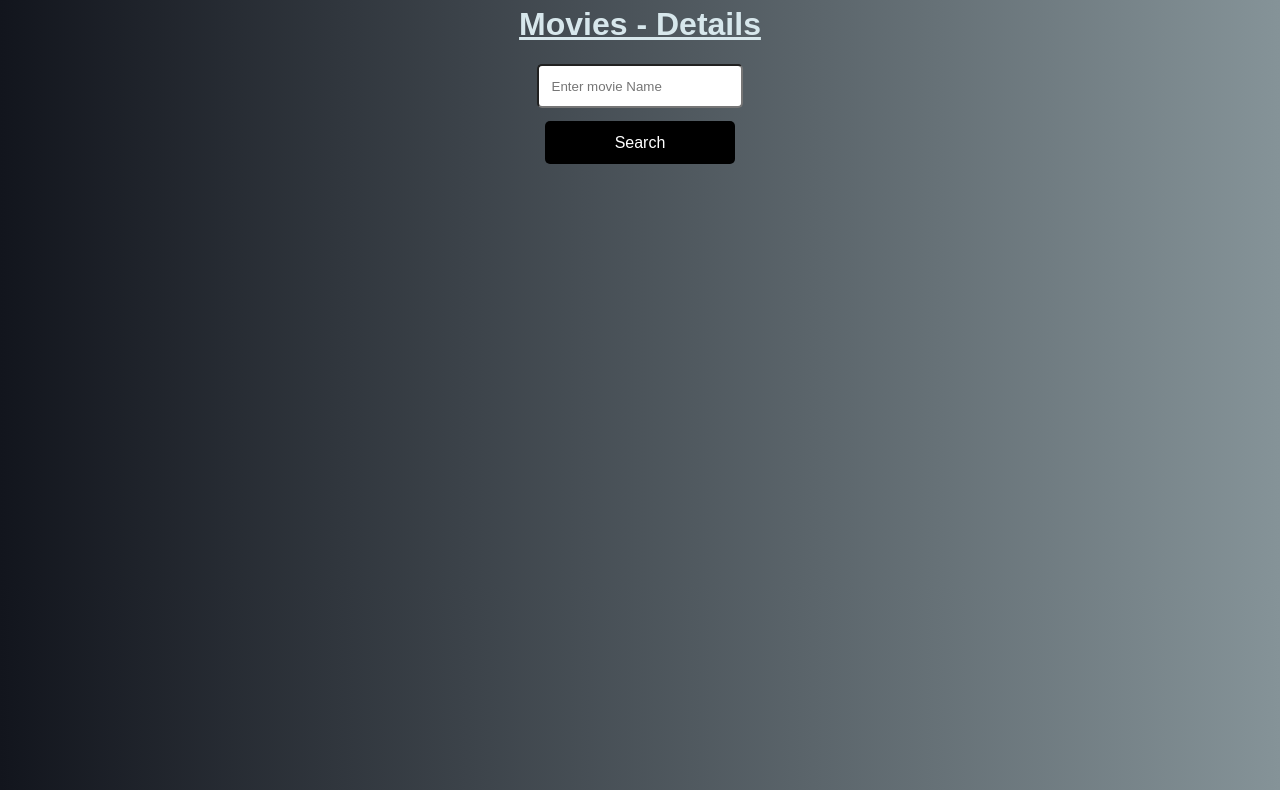
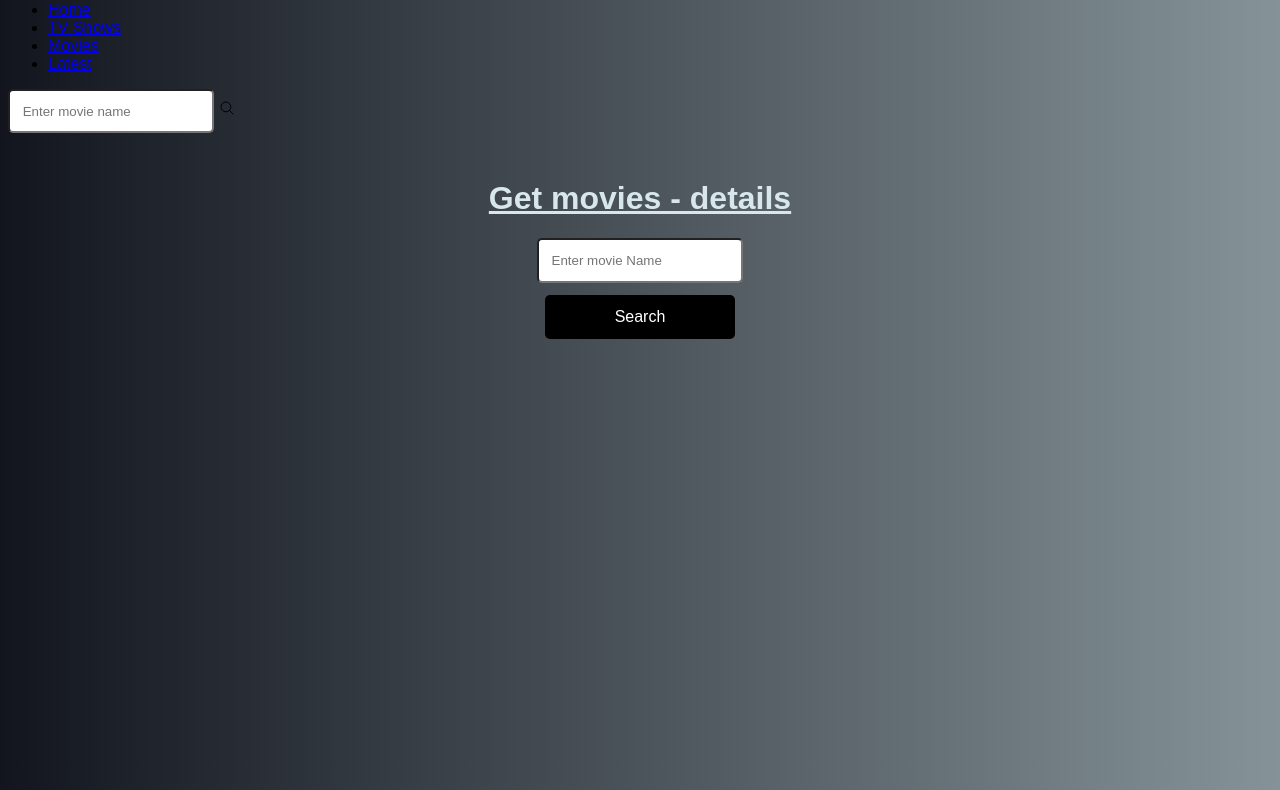
Before and after one commit to Ipankaj07/Movie-details-fetch-API, a plain HTML site: page index.html in a window 1280 px wide. Shown: the part 41-831 px from the top of the page. Drawn offline with nearby package versions, Linux system fonts and the light colour scheme.

Commit message:
+ Search option
Adding HEDAER and Search option

```diff
--- a/index.html
+++ b/index.html
@@ -11,15 +11,146 @@
 
 <body>
 
+    <!-- icon-script-web (https://ionic.io/ionicons) -->
+
+    <script type="module" src="https://unpkg.com/ionicons@5.5.2/dist/ionicons/ionicons.esm.js"></script>
+    <script nomodule src="https://unpkg.com/ionicons@5.5.2/dist/ionicons/ionicons.js"></script>
+
+    <header>
+        <a href="#" class="logo"><span style="color:rgb(228, 137, 228)">ALL</span>MOVIE</a>
+        <ul class="navigation">
+            <li><a href="#">Home</a></li>
+            <li><a href="#">TV Shows</a></li>
+            <li><a href="#">Movies</a></li>
+            <li><a href="#">Latest</a></li>
+        </ul>
+        <div class="search">
+            <input type="text" oninput="debounce(main, 1000)" id="movie1" placeholder="Enter movie name">
+            <ion-icon id="s_icon" name="search-outline"></ion-icon>
+            <span id="apnd">
+                <div class="dropdown" id="movies"></div>
+            </span>
+        </div>
+    </header>
+
     <div id="container">
-        <h1><u> Movies - Details</u></h1>
+        <h1><u>Get movies - details</u></h1>
         <input type="text" id="movie" placeholder="Enter movie Name" />
         <div id="btn"><button onclick="getMovie_data()">Search</button></div>
         <div id="movie_data"></div>
-        <footer style="text-align: center; margin:1%; padding:1%" ><p>Made with &#9829; by <a style="text-decoration:none; color: rgb(29, 20, 1);" href="http://www.github.com/ipankaj07">Pankaj</a></p></footer>
+        <footer style="text-align: center; margin:1%; padding:1%">
+            <p>Made with &#9829; by <a style="text-decoration:none; color: rgb(29, 20, 1);"
+                    href="http://www.github.com/ipankaj07">Pankaj</a></p>
+        </footer>
     </div>
 </body>
 
 <script src="script.js" type="text/javascript"></script>
+<script src="search.js" type="text/javascript"></script>
+
+
+<!-- <script>
+
+    // search Movies
+
+    let movie_div = document.getElementById('movies')
+
+    var timerId;
+
+    async function searchMovies(movie_name) {
+
+        try {
+
+            let res = await fetch(`http://www.omdbapi.com/?apikey=d806bd70&s=${movie_name}`);
+
+            let data = await res.json();
+
+            // console.log(`data:`, data);
+            return data;
+        }
+        catch (err) {
+            console.log(`Error:`, err);
+        }
+    }
+
+    // searchMovies("inception");
+
+    function appendMovies(movies) {
+
+        if (movies == undefined) {
+            return false;
+        }
+
+        movie_div.innerHTML = null;
+
+        movies.forEach(function (movie) {
+
+            let img_div = document.createElement('div')
+            let title_div = document.createElement('div')
+
+            let year = document.createElement('p');
+            year.innerText = movie.Year;
+
+            let p = document.createElement('p');
+            p.innerText = movie.Title + " ( " + year.innerText + " )" + "\n";
+
+
+            let poster = document.createElement('img');
+            poster.src = movie.Poster;
+
+            img_div.appendChild(poster);
+            title_div.appendChild(p);
+
+            movie_div.append(img_div, title_div)
+        })
+
+    }
+
+    // main function
+
+    async function main() {
+
+        let name = document.getElementById("movie1").value;
+
+        // get search Movies
+
+
+        if (name.length < 3) {
+
+            return false;
+        }
+
+        let res = await searchMovies(name);
+
+        let movie_data = res.Search;
+
+        appendMovies(movie_data)
+
+        // console.log(`res:`, res);
+    }
+
+
+    function debounce(func, delay) {
+
+        // lets talk about A
+        //func  = main()
+
+        //ave -- setTimeout -- fun -- main() -- searchMovies("ave")
+        //aven -- clear the prev timeout -- setTimeout -- func() -- main() -- searchMovies("aven")
+
+        if (timerId) {
+            clearTimeout(timerId);
+        }
+
+        timerId = setTimeout(function () {
+
+            func()
+
+        }, delay)
+
+    }
+
+</script> -->
+
 
 </html>
```
